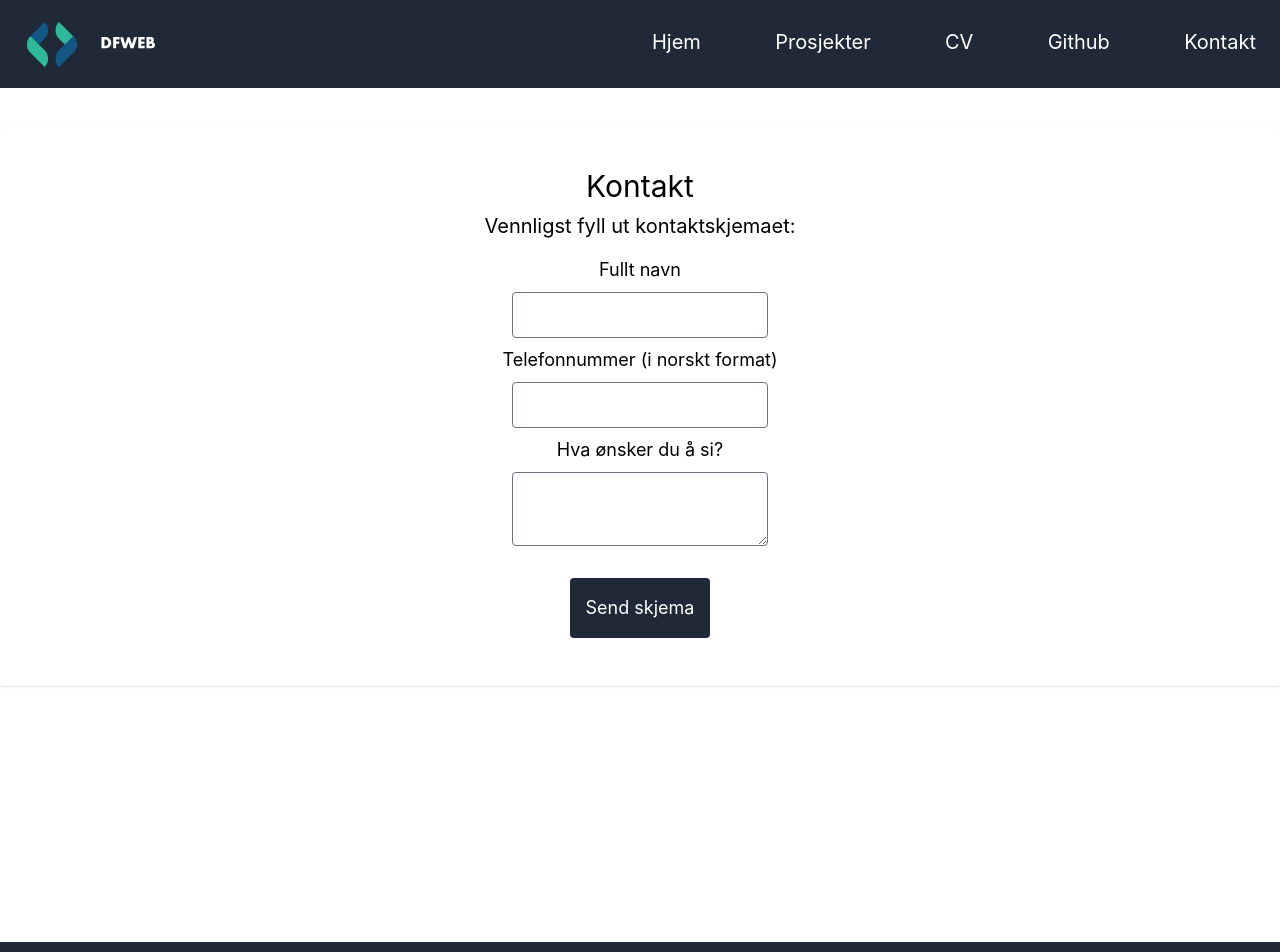
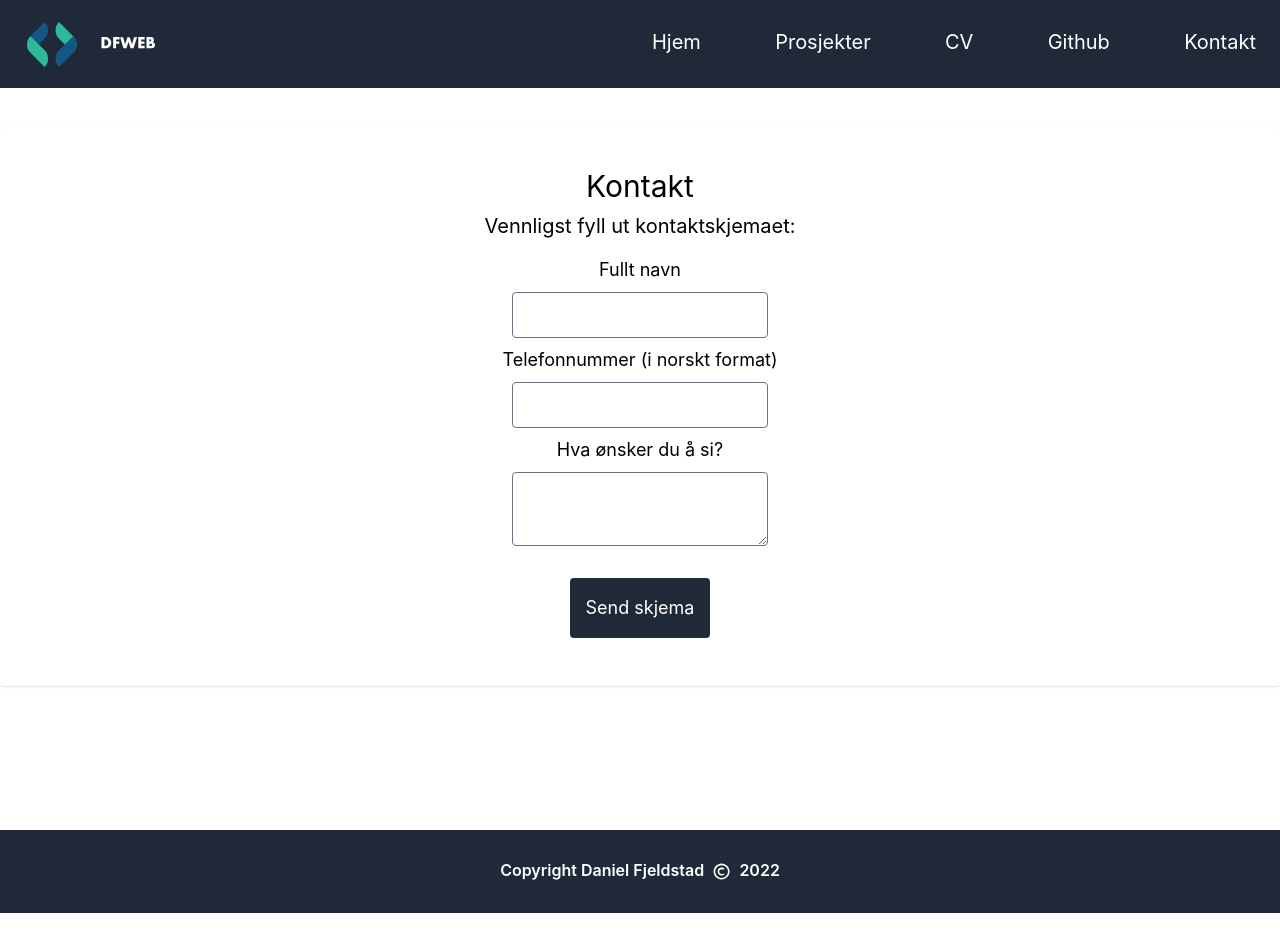
Before and after one commit to meticulousfan/React-framer-motion-portfolio, a Next.js app: page /kontakt in a window 1280 px wide. Shown: the top 952 px of the page. After the commit the page ends 913 px from the top, so only its background shows below. Built offline with nearby package versions, Linux system fonts and the light colour scheme.

Commit message:
Juster kontakt filler

```diff
--- a/src/components/Kontakt/KontaktContent.component.tsx
+++ b/src/components/Kontakt/KontaktContent.component.tsx
@@ -117,10 +117,7 @@ function KontaktContent() {
             </div>
           </div>
         </div>
-        <div id="kontakt-filler" className="mt-48">
-          <br />
-          <br />
-        </div>
+        <div id="kontakt-filler" className="mt-36"></div>
       </div>
     </main>
   );
```
